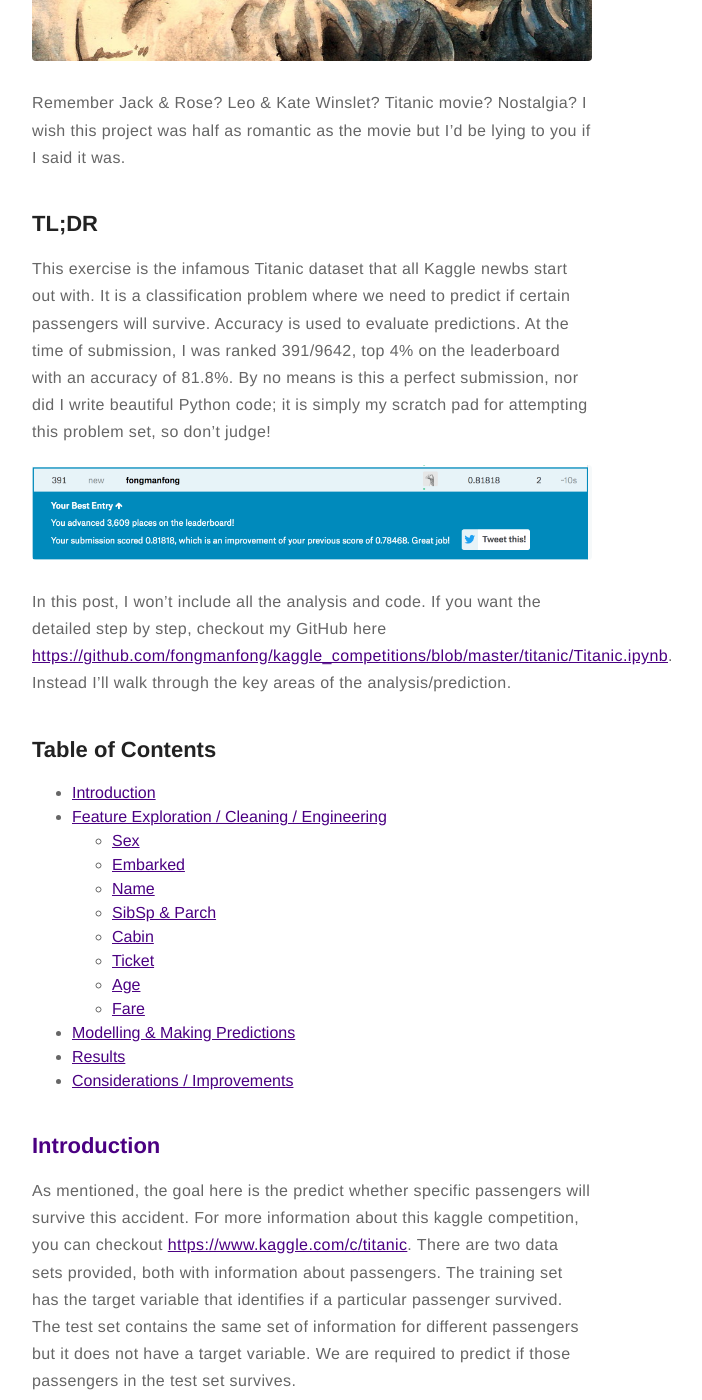
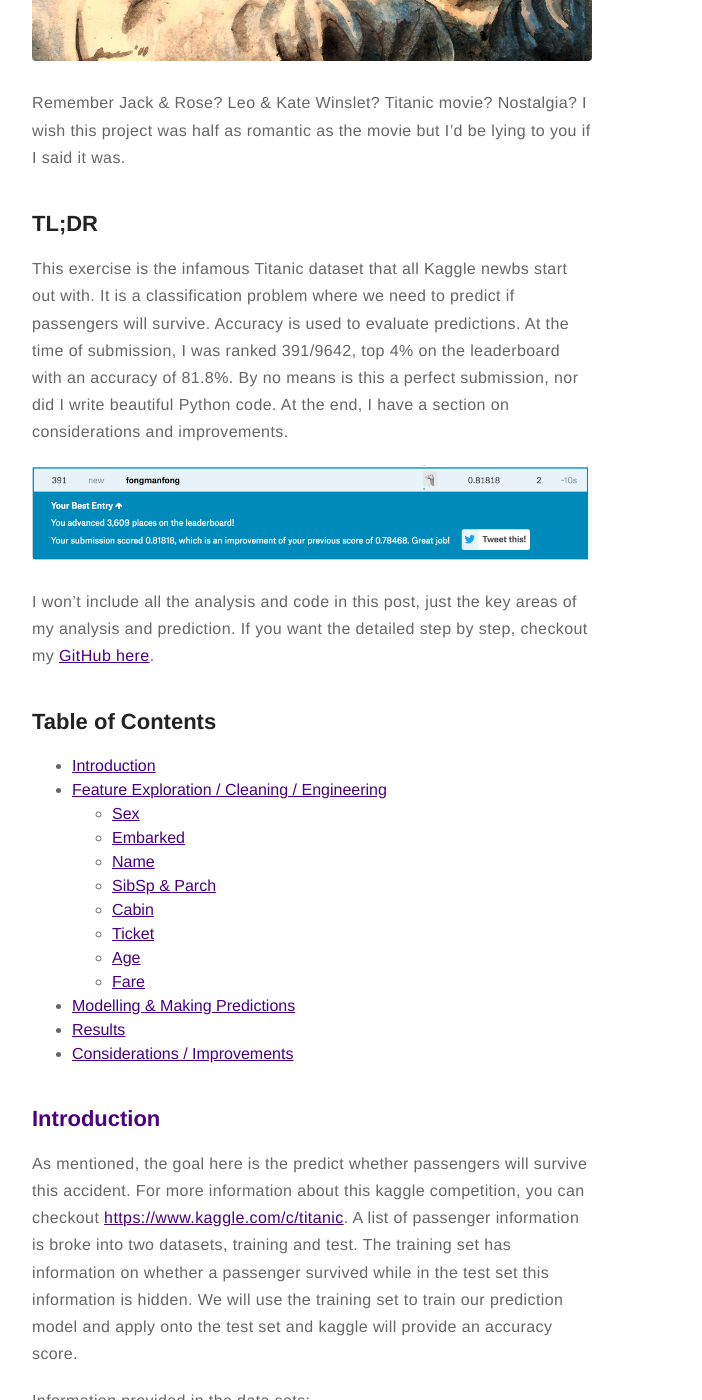
Before and after one commit to fongmanfong/fongmanfong.github.io, a Jekyll site: the page built from _posts/2018-01-28-project-kaggle_titanic.markdown, in a window 1280 px wide and 1400 px high, scrolled down 631 px. Shown: the whole window, without its empty margins (328-1030 px from the left). Built offline with Jekyll 4.4.1, drawn with Linux system fonts in a browser that asks for light colours; comment, search, counter and statistics services are not loaded; some of the changed text lies outside the part shown.

Commit message:
update titanic project

````diff
--- a/_posts/2018-01-28-project-kaggle_titanic.markdown
+++ b/_posts/2018-01-28-project-kaggle_titanic.markdown
@@ -23,11 +23,11 @@
 
 ## TL;DR
 
-This exercise is the infamous Titanic dataset that all Kaggle newbs start out with. It is a classification problem where we need to predict if certain passengers will survive. Accuracy is used to evaluate predictions. At the time of submission, I was ranked 391/9642, top 4% on the leaderboard with an accuracy of 81.8%. By no means is this a perfect submission, nor did I write beautiful Python code; it is simply my scratch pad for attempting this problem set, so don't judge!
+This exercise is the infamous Titanic dataset that all Kaggle newbs start out with. It is a classification problem where we need to predict if passengers will survive. Accuracy is used to evaluate predictions. At the time of submission, I was ranked 391/9642, top 4% on the leaderboard with an accuracy of 81.8%. By no means is this a perfect submission, nor did I write beautiful Python code. At the end, I have a section on considerations and improvements.
 
 ![png](/assets/images/2018-01-27-project-kaggle_titanic/output_2_0.png)
 
-In this post, I won't include all the analysis and code. If you want the detailed step by step, checkout my GitHub here <https://github.com/fongmanfong/kaggle_competitions/blob/master/titanic/Titanic.ipynb>. Instead I'll walk through the key areas of the analysis/prediction.
+I won't include all the analysis and code in this post, just the key areas of my analysis and prediction. If you want the detailed step by step, checkout my [GitHub here](https://github.com/fongmanfong/kaggle_competitions/blob/master/titanic/Titanic.ipynb).
 
 ## Table of Contents
 - [Introduction](#introduction)
@@ -45,15 +45,15 @@
 - [Considerations / Improvements](#considerations)
 
 ## <a name="introduction">Introduction</a>
-<span name="introduction">As mentioned, the goal here is the predict whether specific passengers will survive this accident. For more information about this kaggle competition, you can checkout <https://www.kaggle.com/c/titanic>. There are two data sets provided, both with information about passengers. The training set has the target variable that identifies if a particular passenger survived. The test set contains the same set of information for different passengers but it does not have a target variable. We are required to predict if those passengers in the test set survives.</span>
+As mentioned, the goal here is the predict whether passengers will survive this accident. For more information about this kaggle competition, you can checkout <https://www.kaggle.com/c/titanic>. A list of passenger information is broke into two datasets, training and test. The training set has information on whether a passenger survived while in the test set this information is hidden. We will use the training set to train our prediction model and apply onto the test set and kaggle will provide an accuracy score.
 
 
 Information provided in the data sets:
 - PassengerID: ID of the passenger
-- Survived: 1 = Survived, 0 = Dead
+- Survived: If a passenger survived
 - Pclass: Ticket class
 - Name: Passenger's name
-- Sex: Contains male and female
+- Sex: Gender
 - Age: Age of passenger
 - SibSp: Number of siblings and/or spouses
 - Parch: Number of parents and/or children
@@ -140,7 +140,7 @@
 
 ## <a name="feature"> Feature Exploration / Cleaning / Engineering </a>
 
-Here we'll go through one feature at a time exploring it, cleaning it if necessary and do feature engineering if it make sense.
+Here we'll go through one feature at a time, exploring it, cleaning it if necessary and do feature engineering if it make sense.
 
 ### <a name="sex">Sex</a>
 
@@ -150,12 +150,6 @@
 ```python
 def map_sex(df, col):
     return df[col].map(lambda x: 1 if x == 'female' else 0)
-```
-
-
-```python
-train['Sex'] = map_sex(train, 'Sex')
-test['Sex'] = map_sex(test, 'Sex')
 ```
 
 
@@ -214,13 +208,6 @@
 ![png](/assets/images/2018-01-27-project-kaggle_titanic/output_21_0.png)
 
 
-
-```python
-train['Embarked'].fillna('S', inplace=True)
-test['Embarked'].fillna('S', inplace=True)
-```
-
-
 ```python
 sns.barplot(x="Embarked", y="Survived", hue="Embarked", data=train, ci=None);
 ```
@@ -231,7 +218,7 @@
 
 ### <a name="name">Name</a>
 
-Name is a little more interesting. At face value, there are many different names but we see they all have a title. We know Mr. is different than Mrs. and we also see some interesting titles like Master. and Lady., not your typical titles. Doing some research on Google we can see how these titles are used. We also noticed that there are alot of titles that mean similar things, or identifying personel with a different social class. We can group these titles together into intuitive categories to see if we see anything interesting with survival rate.
+Name is a little more interesting. At face value, there are many different names but we see they all have a title. We know Mr. is different than Mrs. and we also see some interesting titles like Master. and Lady. Doing some research on Google we can see how these titles are used. We also notice that there are a lot of titles with similar meaning as well as titles that identify personnel with a different social class. We can group these titles together into intuitive categories to see if they have correlation with survival rate.
 
 
 ```python
@@ -868,9 +855,9 @@
 ![png](/assets/images/2018-01-27-project-kaggle_titanic/output_61_1.png)
 
 
-Results are fairly intuitive, young to middle age male has the lowest chance of survival, while young to middle age women has the highest chance. This is one layer or segmenting. Other variables I am considering is Title and Family size. Title make sense because a title like Miss vs Mrs sometimes can give u some indication of the age range of an individual. Family size also make sense because certain age groups tend to travel certain way. E.g possibly people travelling individual tend to fall into a younger a group while people with a family of tend to fall into higher age group.
+Results are fairly intuitive, young to middle age male has the lowest chance of survival, while young to middle age women has the highest chance. This is one variable for our segmentation. Other variables I am considering are Title and Family size. Title make sense because a title like Miss vs Mrs sometimes can give you some indication of the age range of an individual. Family size also make sense because certain age groups tend to travel certain way. E.g people travelling individually tend to fall into a younger a group while people travelling with a family tend to fall into higher age group.
 
-Because family size is a continious variable, It would be easier to segment our data by labelling and converting it into a categorical variable. I've defined three labels:
+Because family size is a continuous variable, It would be easier to segment our data by labelling and converting it into a categorical variable. I've defined three labels:
 
 - Individuals (Family size = 0)
 - Small Family (Family size between 1 and 3)
@@ -1407,7 +1394,7 @@
 
 
 
-The first classifier is to understand the feature importance based on information gain. Using this information, I remove variables that has less than median importance between all features. Using the remaining features, I retrain the Random Forest Classifier. Using the GridSearch approach provided by sklearn, I do a 10 fold stratified cross validation with different model parameters to see which one gives back the highest accuracy score. This is requires a lot of computational resource so I've kept the number of parameters to tune to a limit number.
+The first classifier is to understand the feature importance based on information gain. Using this information, I remove variables that has less than median importance between all features. Using the remaining features, I retrain the Random Forest Classifier. Using the GridSearch approach provided by sklearn, I do a 10 fold stratified cross validation with different model parameters to see which one gives back the highest accuracy score. This requires a lot of computational resource so I've kept the number of parameters to tune to a limited number. After pruning, we're left with 18 features (~50%) for our Random Forest model
 
 
 ```python
@@ -1447,6 +1434,8 @@
 grid_search.fit(X_train_pruned, y_train)
 ```
 
+From the grid search and 10 fold cross validation, we see that setting a max depth of 9, considering 20% of all features when looking for best split, and 200 estimators in our Random Forest produces the best average accuracy score of 83.6%. Note that this score is not reflective of the actual score that you will get back from kaggle as cross validation is done on the training set.
+
 ```python
 grid_search.best_score_
 ```
````
Also changed, not shown: other parts of _posts/2018-01-28-project-kaggle_titanic.markdown (+2 -2 lines), 2 other files.
